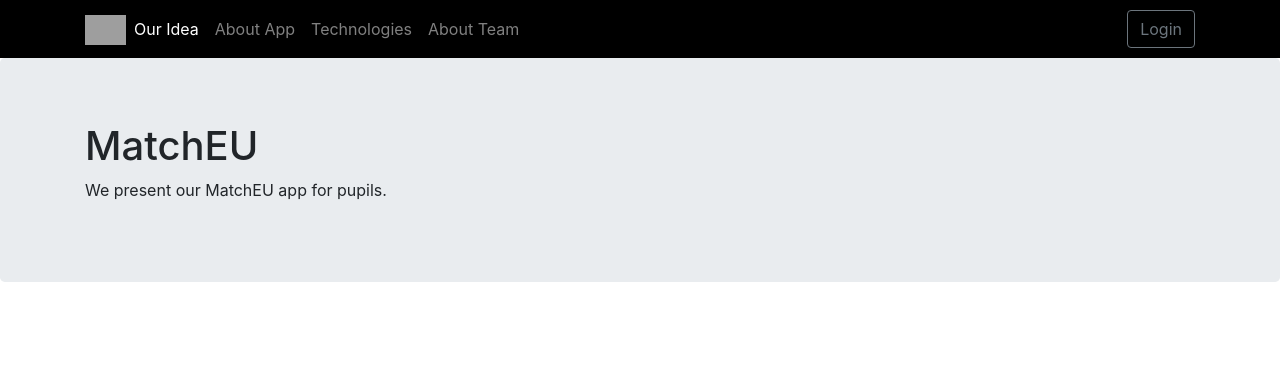
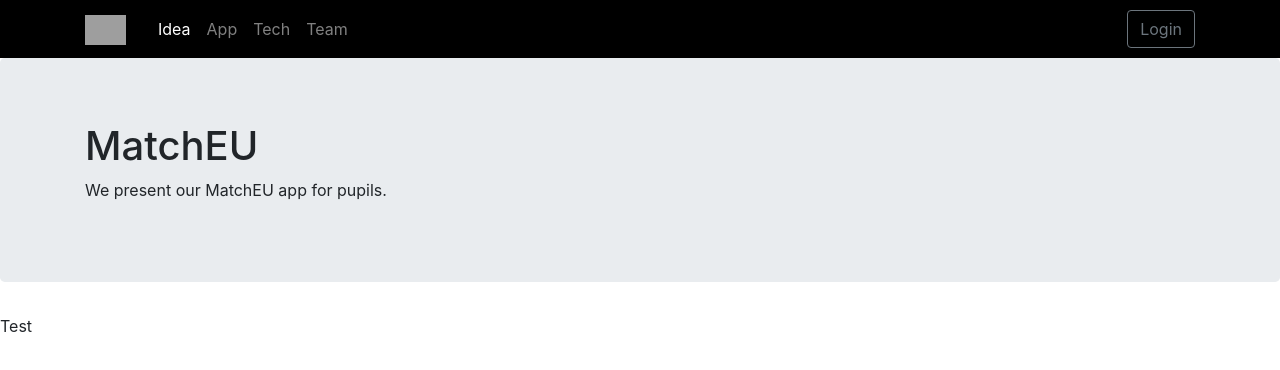
Before and after one commit to ron-huberfeld/Match-EU-FrontEnd, a React (Create React App) app: page /idea in a window 1280 px wide. Shown: the top 370 px of the page. Built offline with nearby package versions, Linux system fonts and the light colour scheme; grey boxes are pictures that could not be loaded; the HTML template or start-up script is replaced by a standard one.

Commit message:
Header, minor updates

```diff
--- a/public/index.html
+++ b/public/index.html
@@ -24,7 +24,7 @@
       work correctly both with client-side routing and a non-root public URL.
       Learn how to configure a non-root public URL by running `npm run build`.
     -->
-    <title>React App</title>
+    <title>MatchEU</title>
   </head>
   <body>
     <noscript>You need to enable JavaScript to run this app.</noscript>
--- a/src/components/HeaderComponent.jsx
+++ b/src/components/HeaderComponent.jsx
@@ -73,8 +73,8 @@ class Header extends Component {
                             <Nav navbar>
                                 <NavItem>
                                     <NavLink className="nav-link" to="/idea">
-                                        <span className="fa fa-home fa-lg" />{' '}
-                                        Our Idea
+                                        <span className="fa fa-flash ml-4" />{' '}
+                                        Idea
                                     </NavLink>
                                 </NavItem>
                                 <NavItem>
@@ -82,20 +82,20 @@ class Header extends Component {
                                         className="nav-link"
                                         to="/aboutapp"
                                     >
-                                        <span className="fa fa-info fa-lg" />{' '}
-                                        About App
+                                        <span className="fa fa-info " />{' '}
+                                        App
                                     </NavLink>
                                 </NavItem>
                                 <NavItem>
                                     <NavLink className="nav-link" to="/tech">
-                                        <span className="fa fa-list fa-lg" />{' '}
-                                        Technologies
+                                        <span className="fa fa-list" />{' '}
+                                        Tech
                                     </NavLink>
                                 </NavItem>
                                 <NavItem>
                                     <NavLink className="nav-link" to="/team">
-                                        <span className="fa fa-address-card fa-lg" />{' '}
-                                        About Team
+                                        <span className="fa fa-group" />{' '}
+                                        Team
                                     </NavLink>
                                 </NavItem>
                             </Nav>
--- a/src/components/MainComponent.jsx
+++ b/src/components/MainComponent.jsx
@@ -1,7 +1,12 @@
 /* eslint-disable react/prefer-stateless-function */
 /* eslint-disable no-useless-constructor */
 import React, { Component } from 'react';
+import { Switch, Route, Redirect } from 'react-router-dom';
 import Header from './HeaderComponent';
+
+function TestComponent() {
+    return <span>Test</span>;
+  }
 
 class Main extends Component {
     constructor(props) {
@@ -9,7 +14,21 @@ class Main extends Component {
     }
 
     render() {
-        return <Header />;
+        return (
+            <div>
+                <Header />
+                <Switch>
+                    <Route path="/idea" component={TestComponent} />
+                    <Route path="/aboutapp" component={TestComponent} />
+                    <Route path="/tech" component={TestComponent} />
+                    <Route exact path="/team" component={TestComponent} />
+                    <Redirect to="/idea" />
+                </Switch>
+                {
+                    // <Footer />
+                }
+            </div>
+        );
     }
 }
 
```
Also changed, not shown: 1 other file (tests, documents, lock files or other folders).
